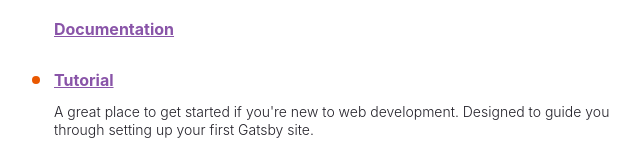
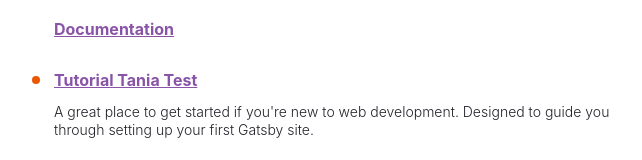
Before and after one commit to tlgbraze/my-first-gatsby-site, a Gatsby site: page / in a window 1280 px wide. Shown: the part 337-497 px from the top of the page, without its empty margins (50-692 px from the left). Built offline with nearby package versions, Linux system fonts and the light colour scheme; Gatsby itself is replaced by a stand-in of ours.

Commit message:
edit test

```diff
--- a/src/pages/index.js
+++ b/src/pages/index.js
@@ -79,7 +79,7 @@
 
 const links = [
   {
-    text: "Tutorial",
+    text: "Tutorial Tania Test",
     url: "https://www.gatsbyjs.com/docs/tutorial/",
     description:
       "A great place to get started if you're new to web development. Designed to guide you through setting up your first Gatsby site.",
```
Also changed, not shown: 4 other files.
